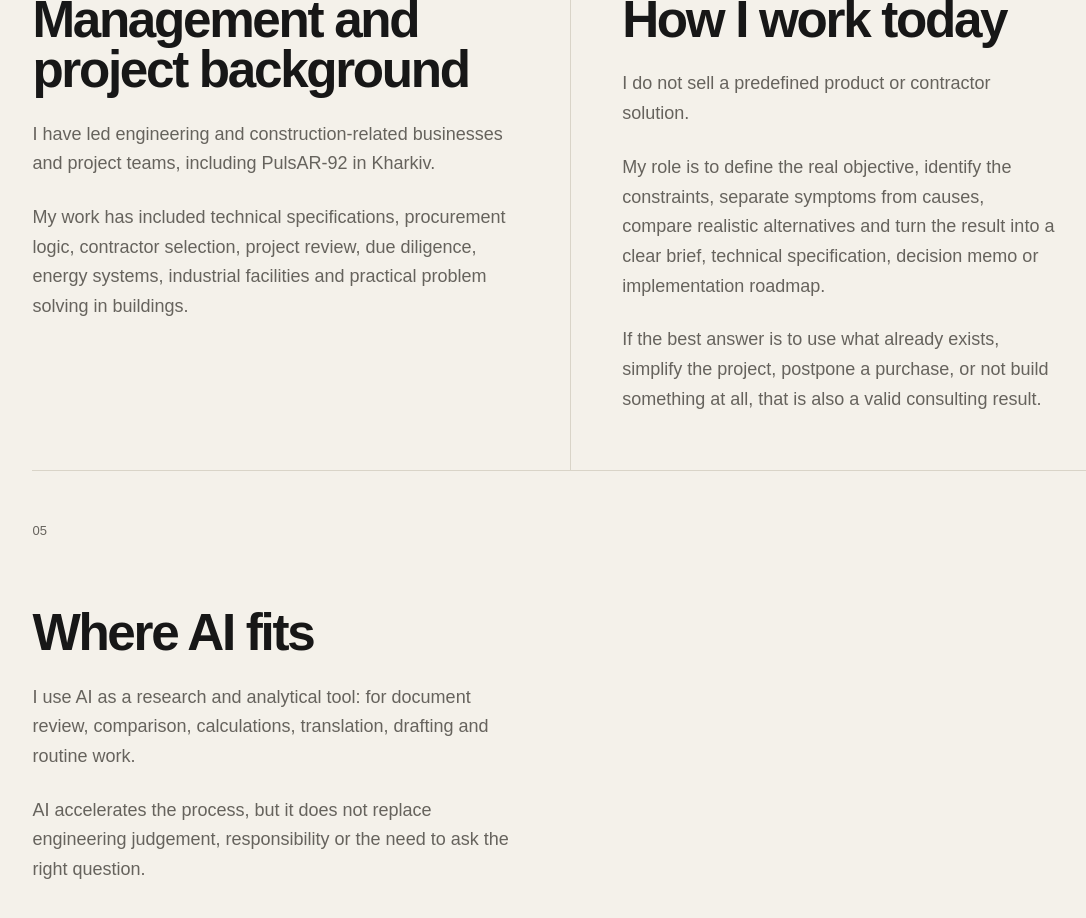
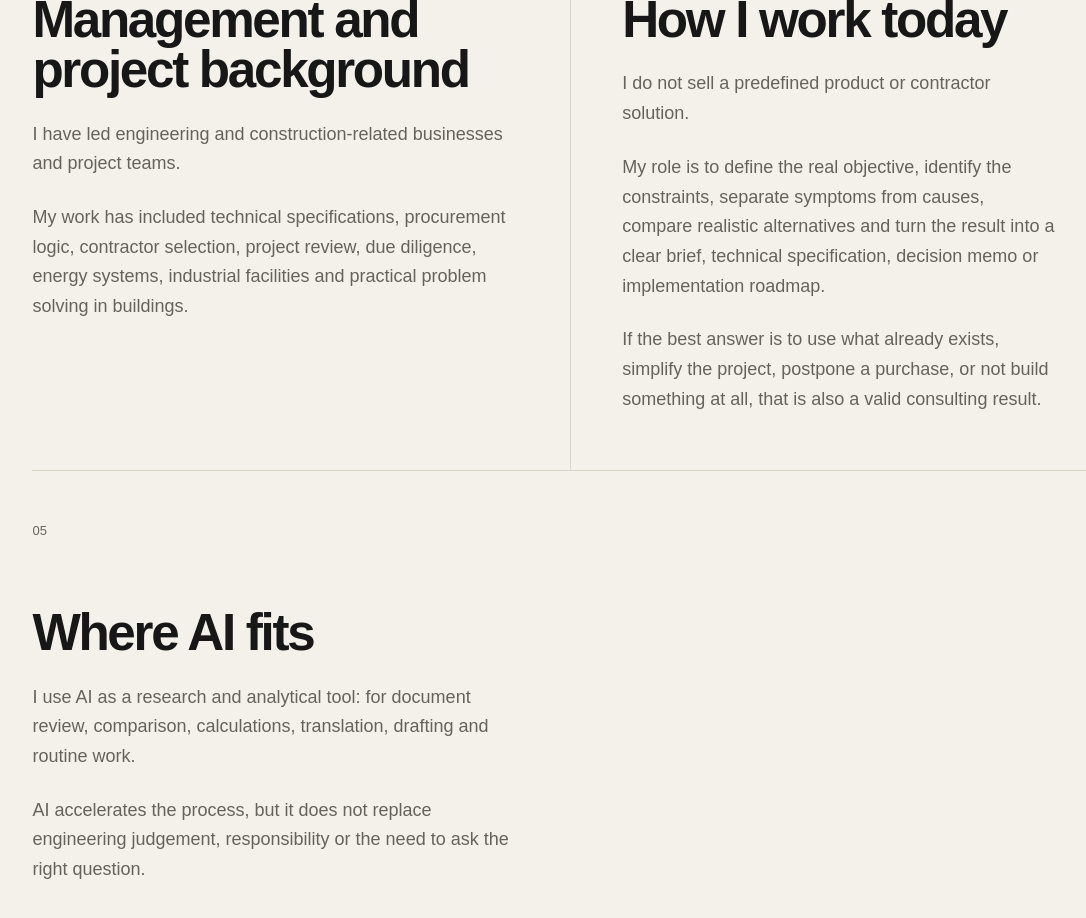
Before and after one commit to oikua66/damp-diagnostics, a Next.js app: page /en/about in a window 1280 px wide. Shown: the part 1420-2338 px from the top of the page, without its empty margins (70-1156 px from the left). Built offline with nearby package versions, Linux system fonts and the light colour scheme.

Commit message:
Remove PulsAR-92 from About page

```diff
--- a/app/[lang]/about/page.tsx
+++ b/app/[lang]/about/page.tsx
@@ -16,7 +16,7 @@ const about = {
     blocks: [
       ['Experience', ['More than 35 years in engineering, electromechanics, energy, construction and technical management.', 'More than 10 years of work as an independent expert and consultant, reviewing technical decisions, project concepts, contractor proposals and investment logic.', 'Professional experience across Ukraine, Israel and Serbia.']],
       ['Education', ['Electrical Machines, Kharkiv Polytechnic Institute, 1989.', 'PhD in Electromechanics, 1993.', 'Master’s degree in Industrial Management, 1999.']],
-      ['Management and project background', ['I have led engineering and construction-related businesses and project teams, including PulsAR-92 in Kharkiv.', 'My work has included technical specifications, procurement logic, contractor selection, project review, due diligence, energy systems, industrial facilities and practical problem solving in buildings.']],
+      ['Management and project background', ['I have led engineering and construction-related businesses and project teams.', 'My work has included technical specifications, procurement logic, contractor selection, project review, due diligence, energy systems, industrial facilities and practical problem solving in buildings.']],
       ['How I work today', ['I do not sell a predefined product or contractor solution.', 'My role is to define the real objective, identify the constraints, separate symptoms from causes, compare realistic alternatives and turn the result into a clear brief, technical specification, decision memo or implementation roadmap.', 'If the best answer is to use what already exists, simplify the project, postpone a purchase, or not build something at all, that is also a valid consulting result.']],
       ['Where AI fits', ['I use AI as a research and analytical tool: for document review, comparison, calculations, translation, drafting and routine work.', 'AI accelerates the process, but it does not replace engineering judgement, responsibility or the need to ask the right question.']],
     ],
@@ -31,7 +31,7 @@ const about = {
     blocks: [
       ['Опыт', ['Более 35 лет в инженерии, электромеханике, энергетике, строительстве и техническом управлении.', 'Более 10 лет работы как независимый эксперт и консультант: анализ технических решений, проектных концепций, предложений подрядчиков и инвестиционной логики.', 'Профессиональный опыт в Украине, Израиле и Сербии.']],
       ['Образование', ['Харьковский политехнический институт, специальность «Электрические машины», 1989.', 'Кандидат технических наук / PhD в области электромеханики, 1993.', 'Магистр промышленного менеджмента, 1999.']],
-      ['Управление и проекты', ['Я руководил инженерными и строительными бизнесами и проектными командами, в том числе компанией PulsAR-92 в Харькове.', 'В моей практике — разработка технических заданий, логика закупок, выбор подрядчиков, проверка проектов, due diligence, энергетические системы, промышленные объекты и практические инженерные задачи в зданиях.']],
+      ['Управление и проекты', ['Я руководил инженерными и строительными бизнесами и проектными командами.', 'В моей практике — разработка технических заданий, логика закупок, выбор подрядчиков, проверка проектов, due diligence, энергетические системы, промышленные объекты и практические инженерные задачи в зданиях.']],
       ['Как я работаю сейчас', ['Я не продаю заранее выбранное оборудование, технологию или подрядчика.', 'Моя задача — определить реальную цель, выявить ограничения, отделить симптомы от причин, сравнить реальные альтернативы и превратить результат в понятное задание, ТЗ, аналитическую записку или дорожную карту реализации.', 'Если правильный ответ — использовать то, что уже есть, упростить проект, отложить покупку или вообще ничего не строить, это тоже нормальный результат консалтинга.']],
       ['Где здесь AI', ['Я использую AI как исследовательский и аналитический инструмент: для анализа документов, сравнения вариантов, расчётов, перевода, подготовки черновиков и рутинной работы.', 'AI ускоряет процесс, но не заменяет инженерное суждение, ответственность и необходимость правильно поставить вопрос.']],
     ],
@@ -46,7 +46,7 @@ const about = {
     blocks: [
       ['Досвід', ['Понад 35 років в інженерії, електромеханіці, енергетиці, будівництві та технічному управлінні.', 'Понад 10 років роботи як незалежний експерт і консультант: аналіз технічних рішень, проєктних концепцій, пропозицій підрядників та інвестиційної логіки.', 'Професійний досвід в Україні, Ізраїлі та Сербії.']],
       ['Освіта', ['Харківський політехнічний інститут, спеціальність «Електричні машини», 1989.', 'Кандидат технічних наук / PhD у галузі електромеханіки, 1993.', 'Магістр промислового менеджменту, 1999.']],
-      ['Управління та проєкти', ['Я керував інженерними й будівельними бізнесами та проєктними командами, зокрема компанією PulsAR-92 у Харкові.', 'У моїй практиці — технічні завдання, логіка закупівель, вибір підрядників, перевірка проєктів, due diligence, енергетичні системи, промислові об’єкти та практичні інженерні задачі у будівлях.']],
+      ['Управління та проєкти', ['Я керував інженерними й будівельними бізнесами та проєктними командами.', 'У моїй практиці — технічні завдання, логіка закупівель, вибір підрядників, перевірка проєктів, due diligence, енергетичні системи, промислові об’єкти та практичні інженерні задачі у будівлях.']],
       ['Як я працюю зараз', ['Я не продаю заздалегідь обране обладнання, технологію або підрядника.', 'Моя задача — визначити реальну мету, виявити обмеження, відокремити симптоми від причин, порівняти реальні альтернативи та перетворити результат на зрозуміле завдання, ТЗ, аналітичну записку або дорожню карту реалізації.', 'Якщо правильна відповідь — використати те, що вже є, спростити проєкт, відкласти покупку або взагалі нічого не будувати, це також нормальний результат консалтингу.']],
       ['Де тут AI', ['Я використовую AI як дослідницький та аналітичний інструмент: для аналізу документів, порівняння варіантів, розрахунків, перекладу, підготовки чернеток і рутинної роботи.', 'AI прискорює процес, але не замінює інженерне судження, відповідальність і необхідність правильно поставити питання.']],
     ],
@@ -61,7 +61,7 @@ const about = {
     blocks: [
       ['Iskustvo', ['Više od 35 godina u inženjerstvu, elektromehanici, energetici, građevinarstvu i tehničkom upravljanju.', 'Više od 10 godina rada kao nezavisni ekspert i konsultant: analiza tehničkih odluka, projektnih koncepata, ponuda izvođača i investicione logike.', 'Profesionalno iskustvo u Ukrajini, Izraelu i Srbiji.']],
       ['Obrazovanje', ['Harkovski politehnički institut, smer Električne mašine, 1989.', 'Doktorat / PhD iz oblasti elektromehanike, 1993.', 'Master iz industrijskog menadžmenta, 1999.']],
-      ['Upravljanje i projekti', ['Vodio sam inženjerske i građevinske firme i projektne timove, uključujući PulsAR-92 u Harkovu.', 'Moje iskustvo obuhvata tehničke zahteve, logiku nabavke, izbor izvođača, reviziju projekata, due diligence, energetske sisteme, industrijske objekte i praktično rešavanje tehničkih problema u zgradama.']],
+      ['Upravljanje i projekti', ['Vodio sam inženjerske i građevinske firme i projektne timove.', 'Moje iskustvo obuhvata tehničke zahteve, logiku nabavke, izbor izvođača, reviziju projekata, due diligence, energetske sisteme, industrijske objekte i praktično rešavanje tehničkih problema u zgradama.']],
       ['Kako radim danas', ['Ne prodajem unapred izabranu opremu, tehnologiju ili izvođača.', 'Moj zadatak je da definišem stvarni cilj, utvrdim ograničenja, odvojim simptome od uzroka, uporedim realne alternative i rezultat pretvorim u jasan zadatak, tehničku specifikaciju, memorandum odluke ili mapu realizacije.', 'Ako je najbolji odgovor da se iskoristi ono što već postoji, da se projekat pojednostavi, kupovina odloži ili da se nešto uopšte ne gradi, i to je validan rezultat konsaltinga.']],
       ['Gde se uklapa AI', ['AI koristim kao istraživački i analitički alat: za pregled dokumenata, poređenje opcija, proračune, prevod, izradu nacrta i rutinski rad.', 'AI ubrzava proces, ali ne zamenjuje inženjersko prosuđivanje, odgovornost niti potrebu da se postavi pravo pitanje.']],
     ],
```
